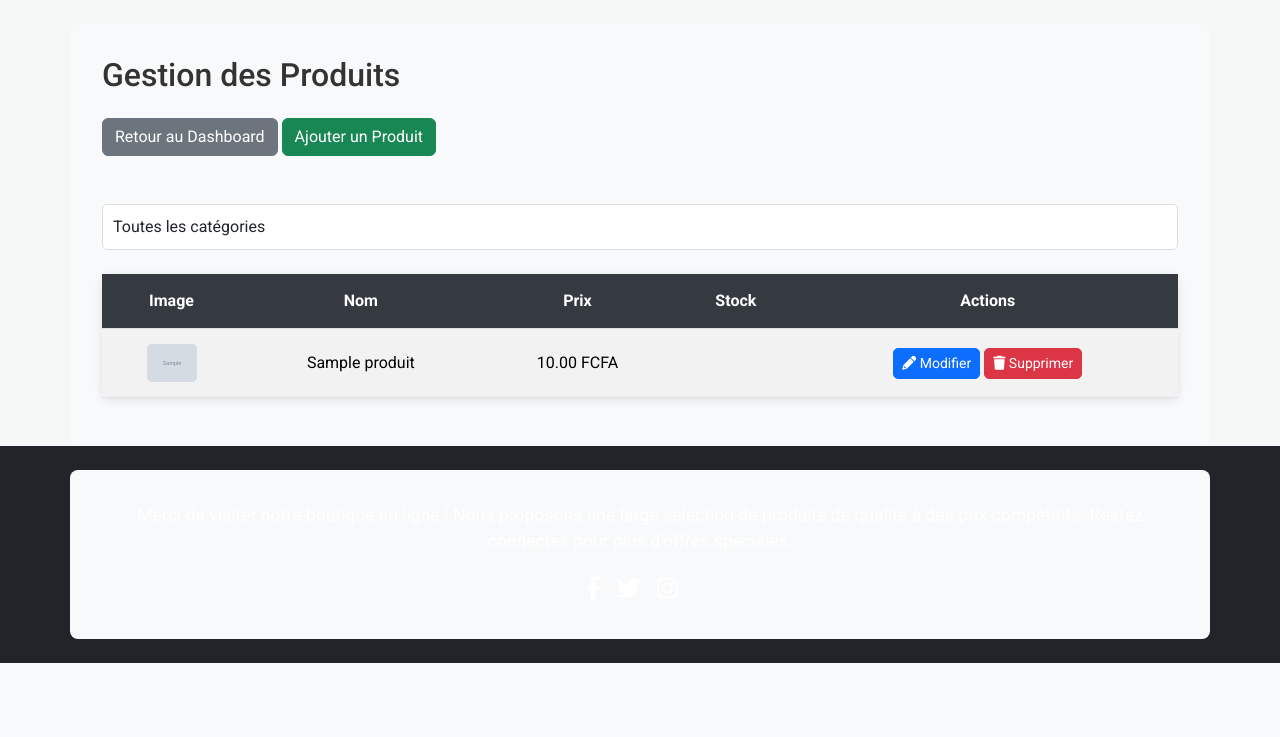
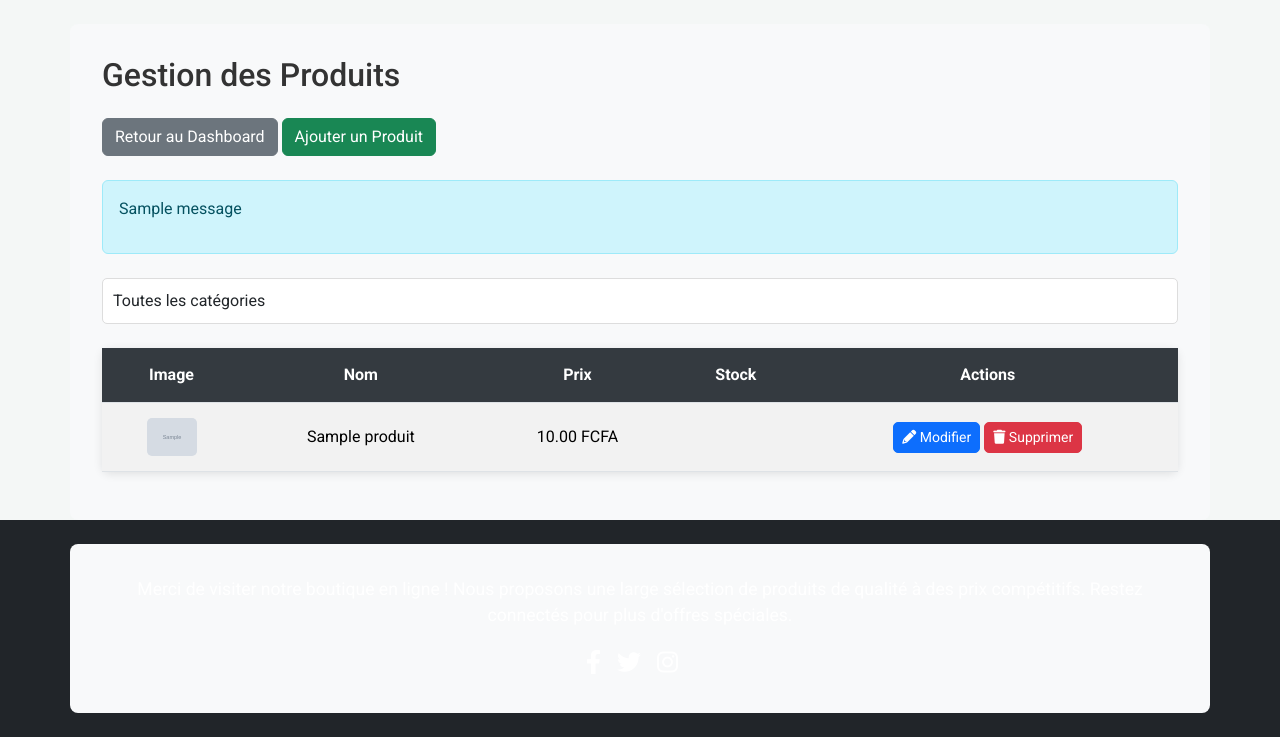
Before and after one commit to gedeon2004/PROJET-IT211, a Django app: page /produits/gestion/ in a window 1280 px wide. Shown: the part 176-913 px from the top of the page. Before the commit the page ends 839 px from the top, so only its background shows below. Run offline with Django 5.2, Linux system fonts and the light colour scheme; a user stored in the database is signed in; tables that the repository leaves empty hold one stand-in row (values such as "Sample post"); grey boxes marked "Sample" are stand-in pictures; one stand-in notice (Sample message) is shown; some libraries are stand-ins or nearby versions.

Commit message:
Nouveau commit

```diff
--- a/boutique/templates/boutique/ajouter_produit.html
+++ b/boutique/templates/boutique/ajouter_produit.html
@@ -84,6 +84,7 @@
             <div class="col-md-8">
                 <div class="card shadow-sm">
                     <div class="card-body product-form-container">
+
                         <form method="post" enctype="multipart/form-data">
                             {% csrf_token %}
 
--- a/boutique/templates/boutique/gestion_produits.html
+++ b/boutique/templates/boutique/gestion_produits.html
@@ -6,7 +6,16 @@
 
     <a href="{% url 'dashboard' %}" class="btn btn-secondary mb-4">Retour au Dashboard</a>
     <a href="{% url 'ajouter_produit' %}" class="btn btn-success mb-4">Ajouter un Produit</a>
+    {% if messages %}
+        <div class="alert alert-info">
+            {# Afficher un message flash s'il y a un message #}
 
+                {% for message in messages %}
+                    <p> {{ message }} </p>
+                {% endfor %}
+
+        </div>
+    {% endif %}
     <!-- Filtre par catégorie -->
     <div class="filter-categories mb-4">
         <select class="form-control" id="categoryFilter">
@@ -16,6 +25,8 @@
             {% endfor %}
         </select>
     </div>
+
+
 
     <table class="table table-striped">
         <thead>
--- a/boutique/views.py
+++ b/boutique/views.py
@@ -39,11 +39,10 @@
         print("Formulaire soumis !")
         if form.is_valid():
             form.save()
-            print("Formulaire validé, produit ajouté !")
+            #print("Formulaire validé, produit ajouté !")
+            messages.success(request, 'Le produit a été ajouté avec succès.')
             return redirect('gestion_produits')
-        else:
-            print("Formulaire invalide : ", form.errors)
-            messages.error(request, 'Il y a une erreur dans le formulaire, veuillez vérifier les champs.')
+
     else:
         form = ProduitForm()
     return render(request, 'boutique/ajouter_produit.html', {'form': form})
@@ -119,7 +118,7 @@
 
 # Supprimer un produit
 @login_required
-def supprimer_produit(request, id):  # Assure-toi que "id" est bien ici
+def supprimer_produit(request, id):
     produit = get_object_or_404(Produit, id=id)
     produit.delete()
     return redirect ('gestion_produits' )
```
Also changed, not shown: media/produits/Artboard_10.jpg (added), media/produits/Artboard_2.png (added), media/produits/Artboard_23.png (added), media/produits/Artboard_5.png (added).
